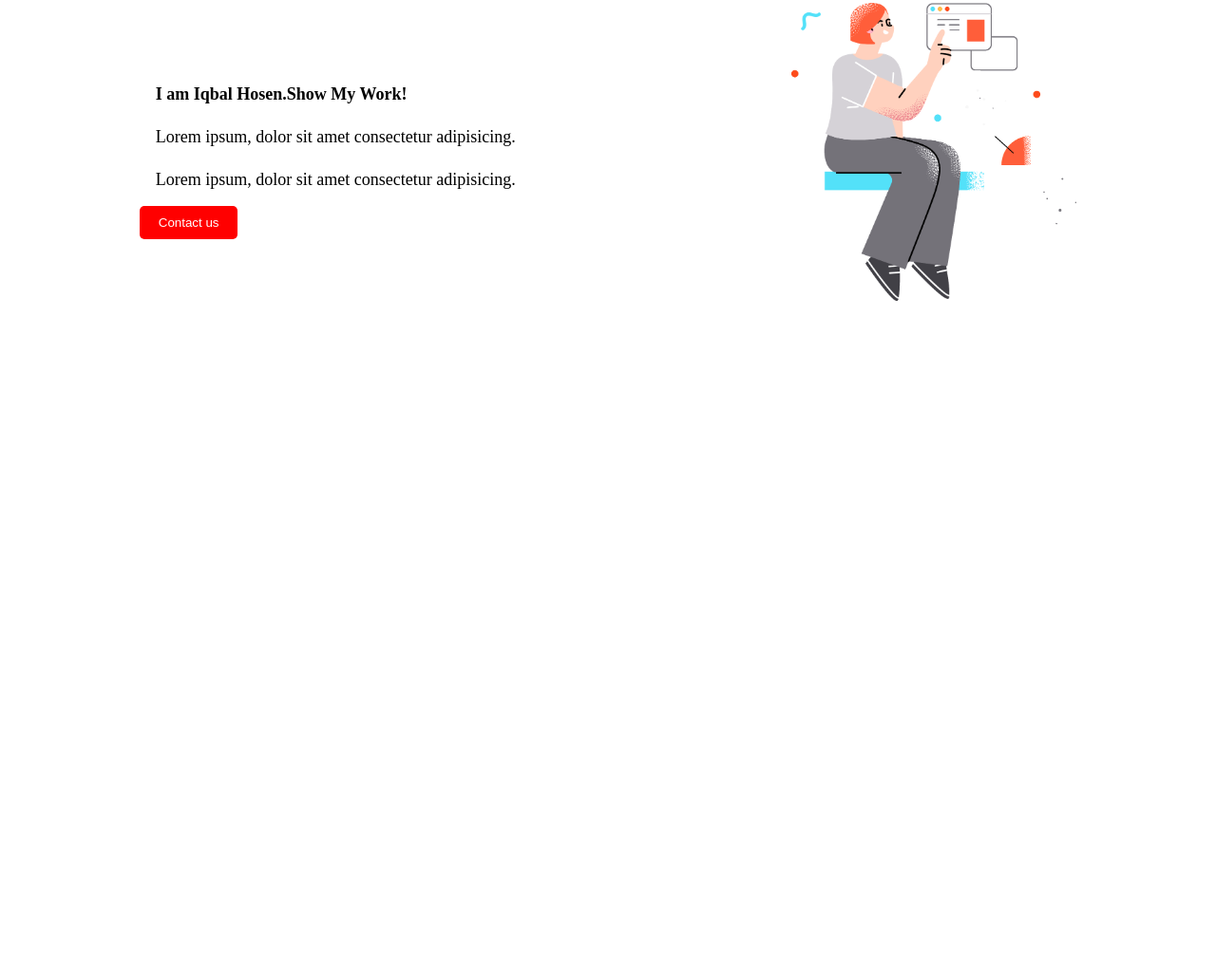
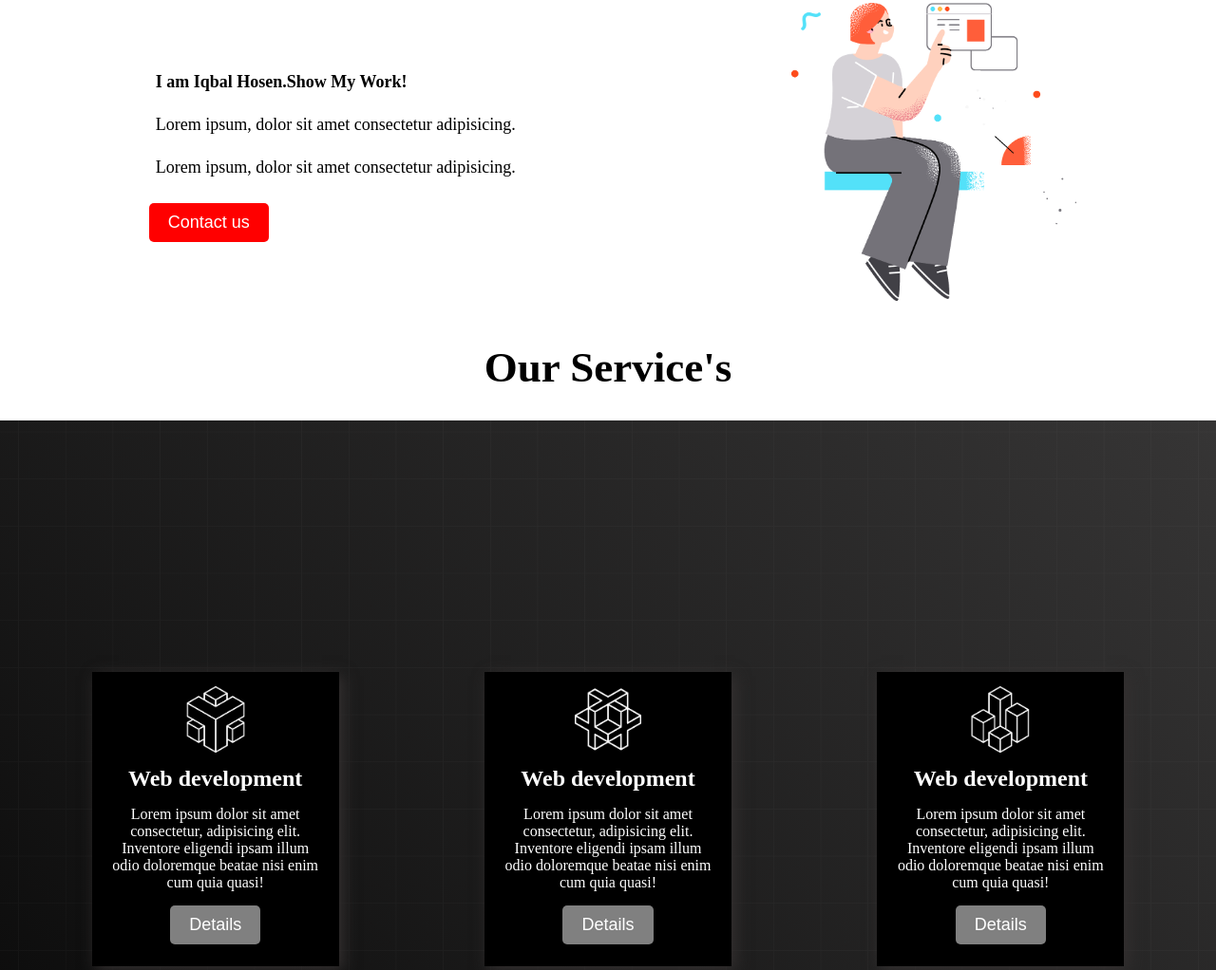
Before and after one commit to Iqbal-Hosen/my-website-repo, a plain HTML site: page index.html in a window 1280 px wide. Shown: the part 1014-2036 px from the top of the page at 95% size. Before the commit the page ends 1345 px from the top, so only its background shows below. Drawn offline with Linux system fonts and the light colour scheme.

Commit message:
curetion

```diff
--- a/index.html
+++ b/index.html
@@ -33,12 +33,12 @@
       <div class="banner-container">
           <div class="banner-text">
               <h1 class="title item"> My Name is Iqbal Hosen.<br>
-                   I am a Student</h1>
+                   I am a Student.</h1>
 
               <p class="desreption item"> we are a creative studio specializing in UI/UX design,
                   development and strategy.
               </p>
-              <button class="btn"> Explore more</button>
+              <button class="btn item"> Explore more</button>
           </div>
           <div class="banner-photo">
               <img class="banner-img" src="banner.png" alt="">
@@ -51,18 +51,45 @@
 
   <section>
       <h1 class="title about-title item"> About US</h1>
-      <div class="about-container">
+      <div class="about-container ">
       <div class="about-info">
           <h1 class="item"> I am Iqbal Hosen.Show My Work! </h1>
           <p class="item">Lorem ipsum, dolor sit amet consectetur adipisicing.</p>
           <p class="item">Lorem ipsum, dolor sit amet consectetur adipisicing.</p>
-          <button class="btn"> Contact us</button>
+          <button class="btn item"> Contact us</button>
       </div>
       <div class="about photo">
       <img class="banner-img" src="section.png" alt="">
     </div>
    </div>
   </section>
+  <!-- service section start from here -->
+  <section>
+      <h1 class="title about-title item"> Our Service's</h1>
+      <div class="service-container banner-container">
+          <div class="box">
+            <img class="icon" src="icon 1.png" alt="">
+            <h2 class="box-title"> Web development</h2>
+              <p class="box-description"> Lorem ipsum dolor sit amet consectetur, adipisicing elit.<br> Inventore eligendi ipsam illum odio doloremque beatae nisi enim cum quia quasi!</p>
+
+              <button class="btn box-btn item"> Details</button>
+          </div>
+          <div class="box">
+                <img class="icon" src="icon2.png" alt="">
+                <h2 class="box-title"> Web development</h2>
+                  <p class="box-description"> Lorem ipsum dolor sit amet consectetur, adipisicing elit.<br> Inventore eligendi ipsam illum odio doloremque beatae nisi enim cum quia quasi!</p>
+
+                  <button class="btn box-btn item"> Details</button>
+              </div>
+              <div class="box">
+                    <img class="icon" src="icon 3.png" alt="">
+                    <h2 class="box-title"> Web development</h2>
+                      <p class="box-description"> Lorem ipsum dolor sit amet consectetur, adipisicing elit.<br> Inventore eligendi ipsam illum odio doloremque beatae nisi enim cum quia quasi!</p>
+
+                      <button class="btn box-btn item"> Details</button>
+                  </div>
+      </div>
+  </section>
   </main>
   <footer></footer>
 </body>
--- a/stlye.css
+++ b/stlye.css
@@ -72,3 +72,31 @@
     text-align:center;
     padding: 20px;
 }
+.box{
+    width: 230px;
+    height: 280px;
+    box-shadow: 4px 4px 15px rgb(53, 49, 49);
+    background-color:black;
+    text-align: center;
+    padding: 15px;
+    color: white;
+}
+.icon{
+    width: 70px;
+}
+.box-btn{
+    background-color: gray;
+    margin: 10px;
+}
+.box-title{
+    padding: 10px;
+
+}
+.box-description{
+    padding: 5px
+}
+.service-container{
+    display: flex;
+    justify-content:space-around;
+    padding: 20px;
+}
```
Also changed, not shown: icon 1.png (added), icon 3.png (added), icon2.png (added).
